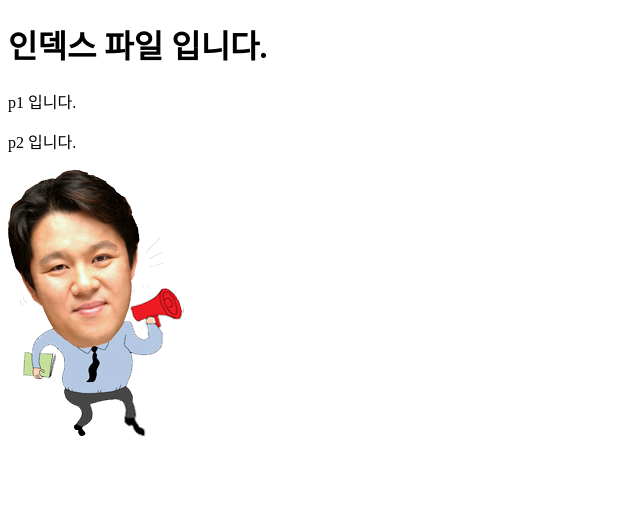
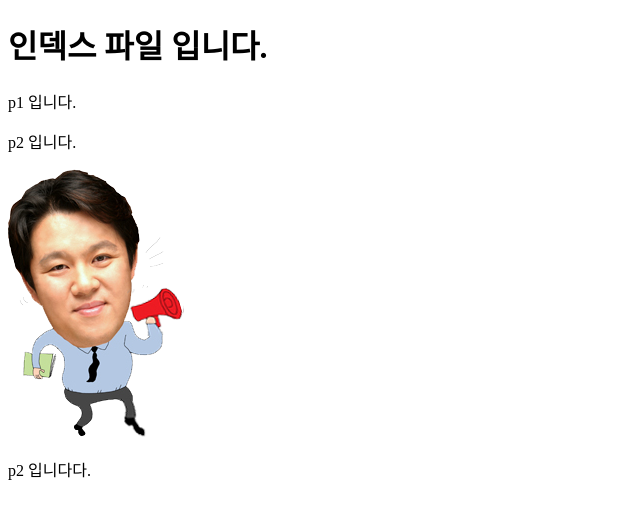
Before and after one commit to chaewonmo/my_app1, a plain HTML site: page index.html in a window 1280 px wide. Shown: the whole page, without its empty margins (0-640 px from the left). Drawn offline with Linux system fonts and the light colour scheme.

Commit message:
p22 added

```diff
--- a/index.html
+++ b/index.html
@@ -11,5 +11,6 @@
     <p>p1 입니다.</p>
     <p>p2 입니다.</p>
     <img src="images/kim1.png" alt="">
+    <p>p2 입니다다.</p>
 </body>
 </html>
```
